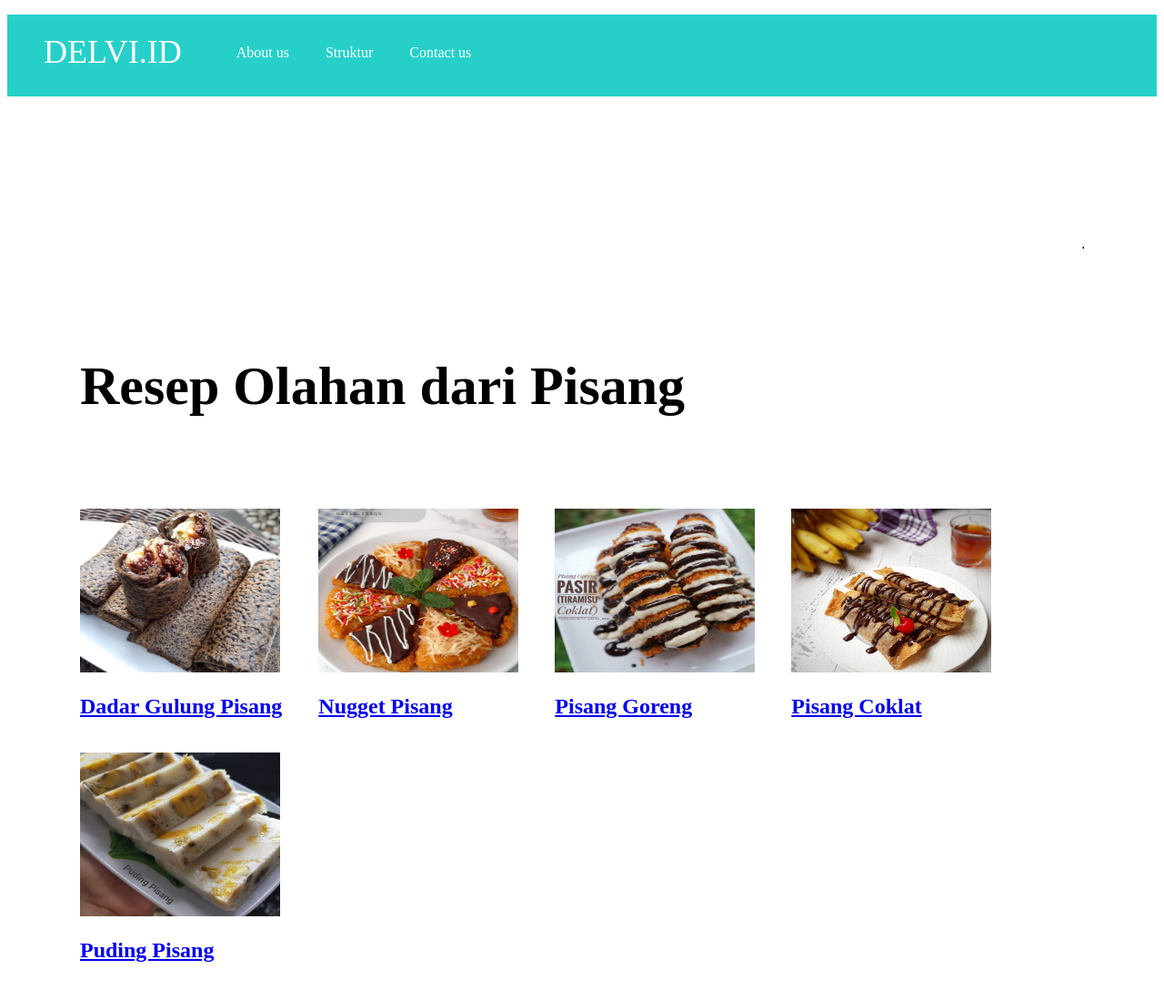
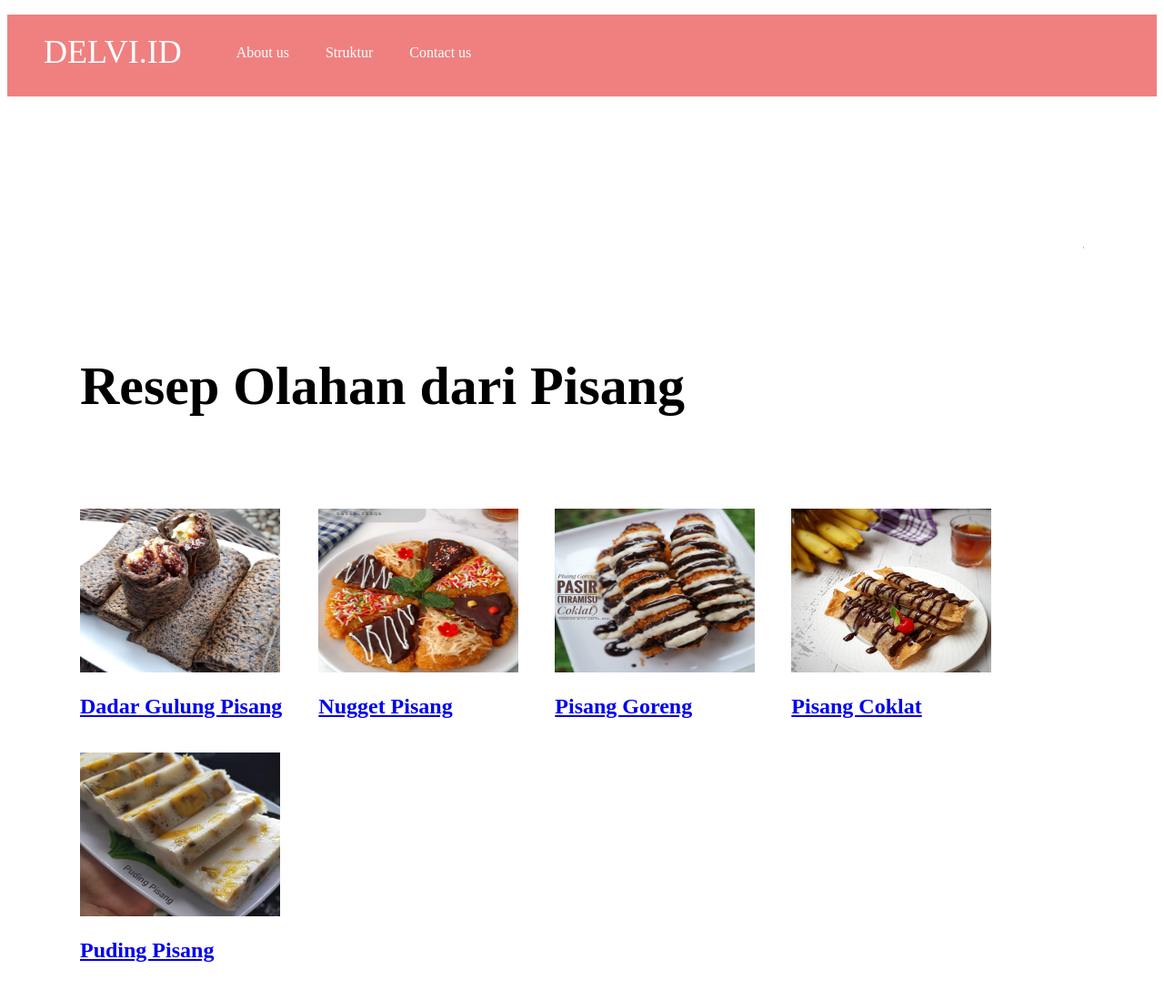
Before and after one commit to Delvira18610042/jadi, a plain HTML site: page index.html in a window 1280 px wide. Shown: the top 1099 px of the page at 91% size. Drawn offline with Linux system fonts and the light colour scheme.

Commit message:
Update stylesheet.css

```diff
--- a/stylesheet.css
+++ b/stylesheet.css
@@ -10,7 +10,7 @@ li {
 }
 
 .header {
-  background-color: #26d0c9;
+  background-color: #f08080;
   color: #fff;
   height: 90px;
 }
```
